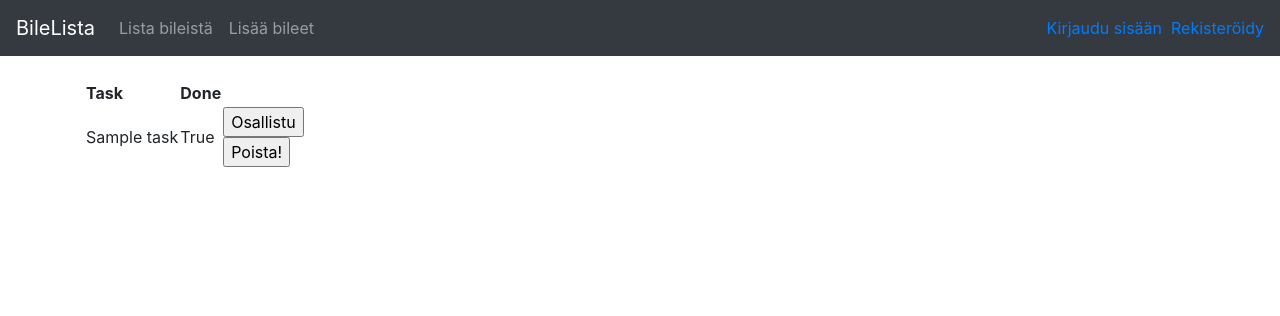
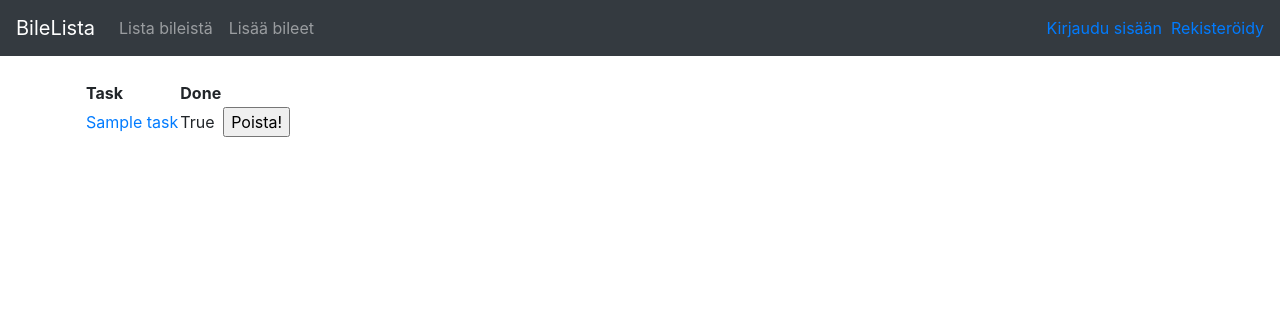
Before and after one commit to tn1995/bilelista, a Flask app: page /tasks/ in a window 1280 px wide. Shown: the top 316 px of the page. Run offline with Flask 2, Linux system fonts and the light colour scheme; tables that the repository leaves empty hold one stand-in row (values such as "Sample post"); some libraries are stand-ins or nearby versions.

Commit message:
lisätty linkki bileiden omille sivuille

```diff
--- a/application/templates/tasks/list.html
+++ b/application/templates/tasks/list.html
@@ -9,12 +9,11 @@
     </tr>
     {% for task in tasks %}
     <tr>
-      <td>{{ task.name }}</td>
+
+      <td><a href="{{ url_for('tasks_information', task_id=task.id) }}">{{ task.name }}</a></td>
       <td>{{ task.done }}</td>
       <td>
-	<form method="POST" action="{{ url_for('tasks_set_done', task_id=task.id) }}">
-	  <input type="submit" value="Osallistu"/>
-  </form>
+
   <form method="POST" action="{{ url_for('tasks_delete', task_id=task.id) }}">
 	  <input type="submit" value="Poista!"/>
   </form>
```
